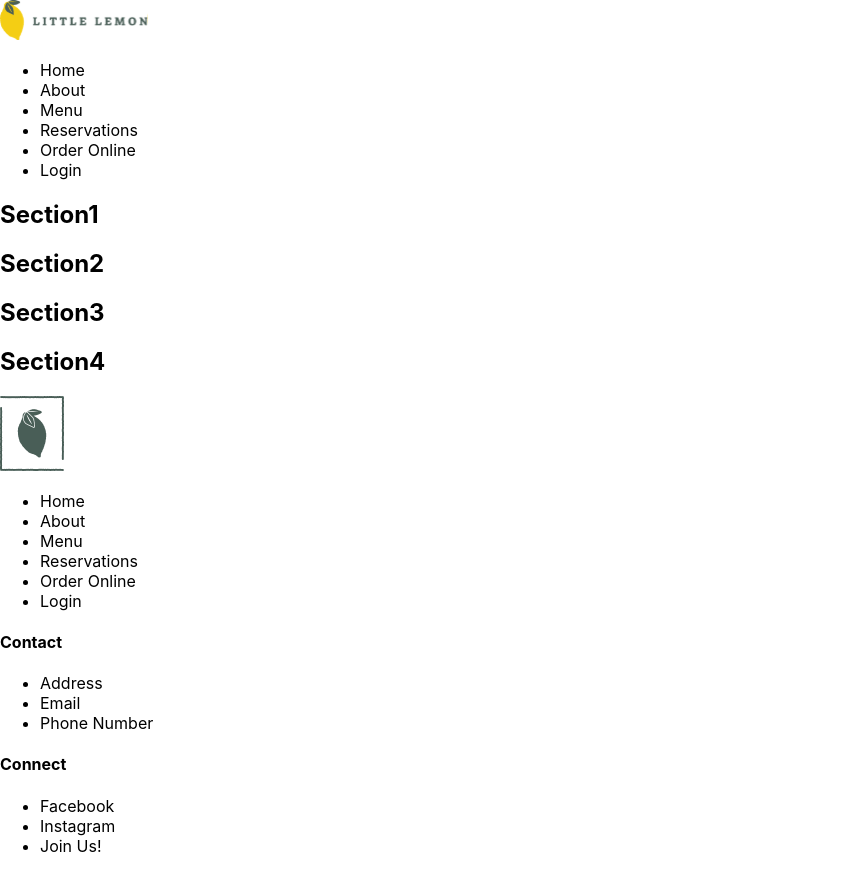
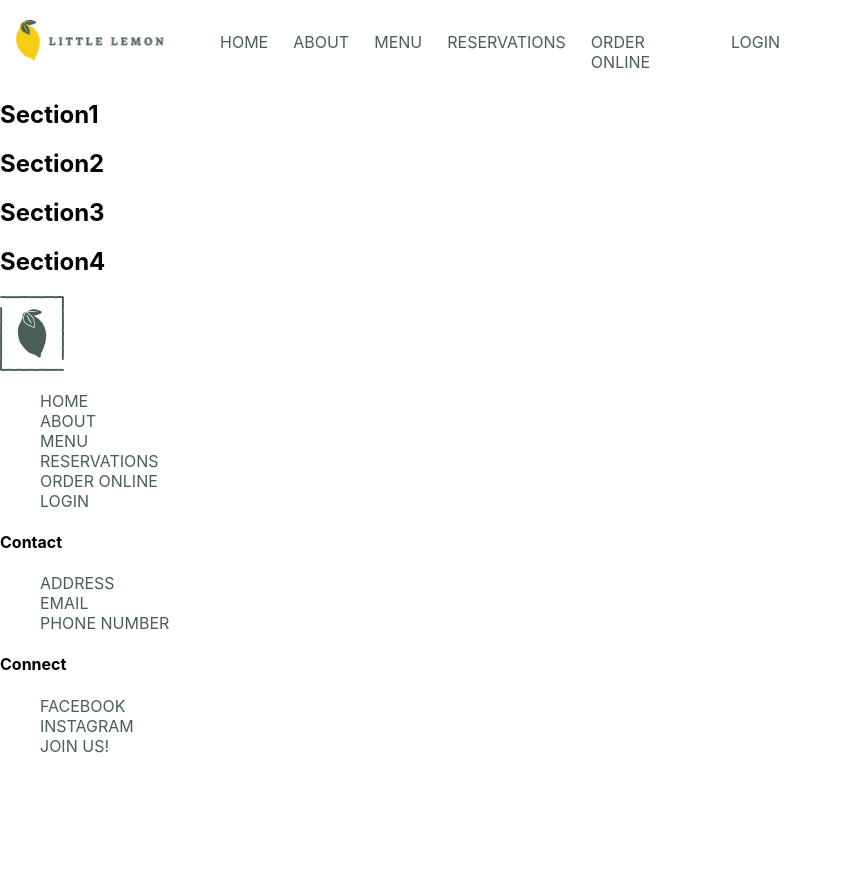
Before and after one commit to eommx22/FECapstone, a React (Create React App) app: page / in a window 1280 px wide. Shown: the whole page, without its empty margins (0-842 px from the left). After the commit the page ends 800 px from the top, so only its background shows below. Built offline with nearby package versions, Linux system fonts and the light colour scheme.

Commit message:
header style

```diff
--- a/src/App.css
+++ b/src/App.css
@@ -1,38 +1,40 @@
-.App {
-  text-align: center;
+body {background-color: "FFFFFF";}
+
+header { display: grid;
+         height: 80px;
+
+        grid-template-columns:  140px 600px;
+         column-gap: 40px;
+        justify-items: center;}
+
+header nav {
+        position: relative;
+        top:20%;}
+
+header img {align-self: center;
+           position: relative;
+
+           left: 20px;
+            height:auto;
+           width:auto}
+
+header  ul, ul li , ul li a{
+     display:grid;
+     grid-auto-flow: column;
+
+     grid-gap: 25px;
+
+     list-style-type: none ;
+     color: #495e57;
+  text-transform: uppercase;
+  text-decoration: none;
+
+
+}
+header ul li {
+      justify-content: stretch;
 }
 
-.App-logo {
-  height: 40vmin;
-  pointer-events: none;
-}
-
-@media (prefers-reduced-motion: no-preference) {
-  .App-logo {
-    animation: App-logo-spin infinite 20s linear;
-  }
-}
-
-.App-header {
-  background-color: #282c34;
-  min-height: 100vh;
-  display: flex;
-  flex-direction: column;
-  align-items: center;
-  justify-content: center;
-  font-size: calc(10px + 2vmin);
-  color: white;
-}
-
-.App-link {
-  color: #61dafb;
-}
-
-@keyframes App-logo-spin {
-  from {
-    transform: rotate(0deg);
-  }
-  to {
-    transform: rotate(360deg);
-  }
-}
+header a {text-decoration: none;
+          color: #495e57;}
+header a:hover {color:#ee9972}
--- a/src/components/NavBar.js
+++ b/src/components/NavBar.js
@@ -5,12 +5,12 @@ import React from 'react';
         return (
           <nav id="navbar">
             <ul>
-                <li>Home</li>
-                <li>About</li>
-                <li>Menu</li>
-                <li>Reservations</li>
-                <li>Order Online</li>
-                <li>Login</li>
+                <li><a href="#home">Home</a></li>
+                <li><a href="#about">About</a></li>
+                <li><a href="#menu">Menu</a></li>
+                <li><a href="#reservations">Reservations</a></li>
+                <li><a href="#order">Order Online</a></li>
+                <li><a href="#login">Login</a></li>
             </ul>
 
           </nav>
```
